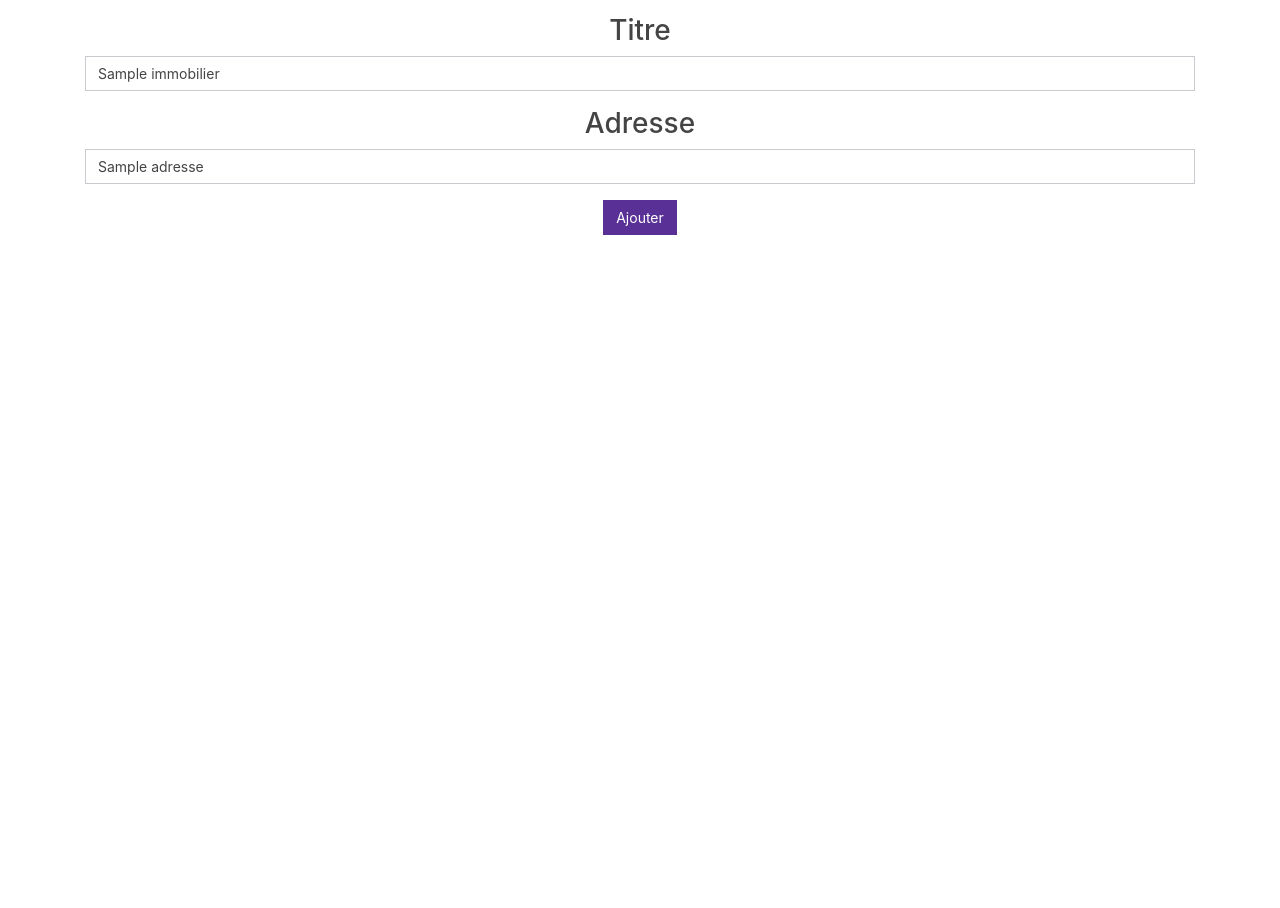
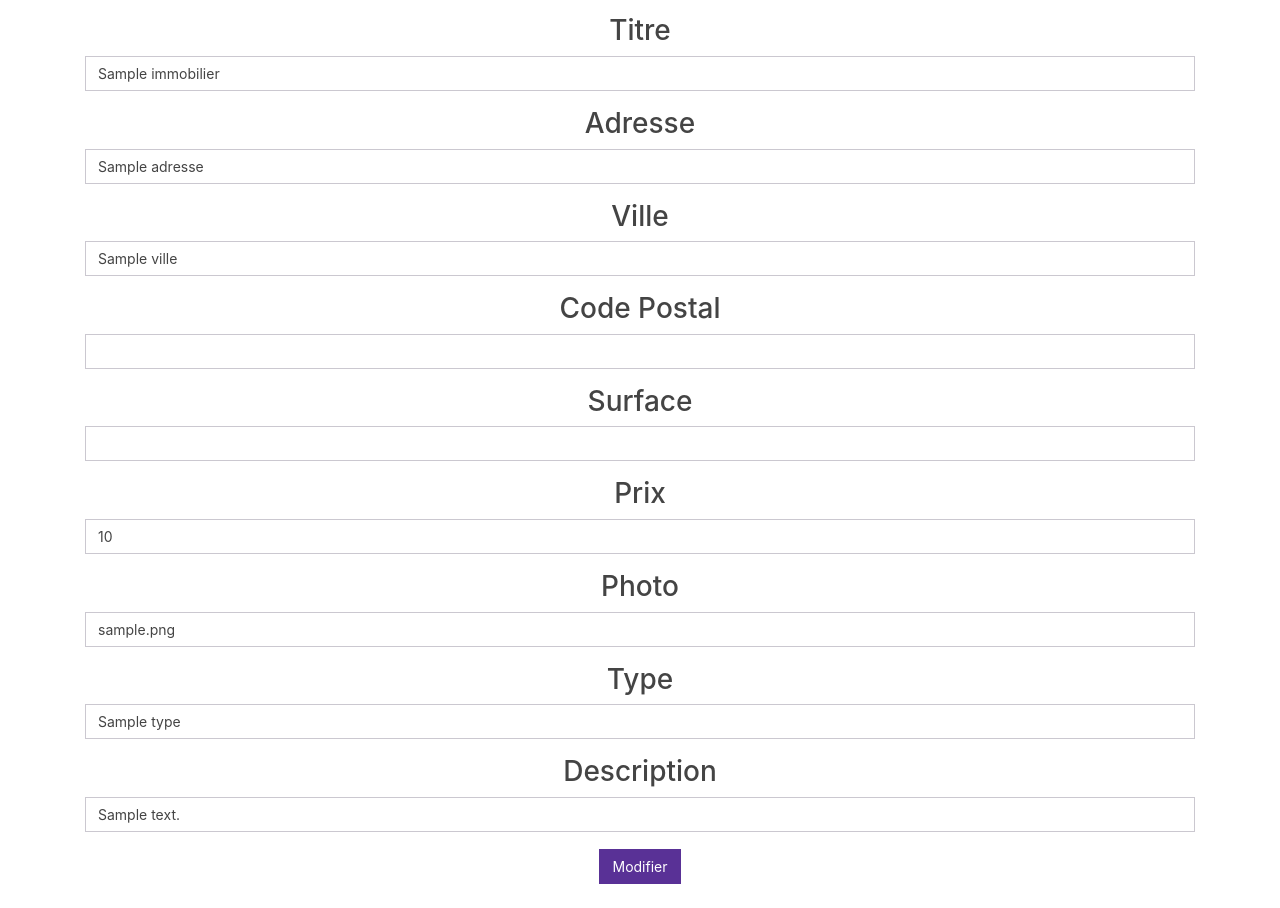
Before and after one commit to LucileRosellini/Eval_PHP_POO_MVC_LR, a PHP site: template view/edit.immobilier.view.php in a window 1280 px wide. Shown: the part 151-1059 px from the top of the page. Before the commit the page ends 386 px from the top, so only its background shows below. Run offline with PHP 8.4, Linux system fonts and the light colour scheme; the template is opened without the code that fills it: most values are stand-ins (such as "Sample title", 1, 10 or a date in 2020); some libraries are stand-ins or nearby versions.

Commit message:
Ajout formulaire modification

```diff
--- a/view/edit.immobilier.view.php
+++ b/view/edit.immobilier.view.php
@@ -9,8 +9,37 @@
     <label for="adresse">Adresse</label>
     <input type="text" class="form-control" value="<?= $immobilier->getAdresse()?>" name="adresse" id="adresse">
   </div>
-  <input type="hidden" name="id-immobilier" value="<?= $immobilier->getId()?>">
-  <button type="submit" class="btn btn-primary">Ajouter</button>
+  <div class="form-group">
+    <label for="ville">Ville</label>
+    <input type="text" class="form-control" value="<?= $immobilier->getVille()?>" name="ville" id="adresse">
+  </div>
+   <div class="form-group">
+    <label for="cp">Code Postal</label>
+    <input type="number" class="form-control" value="<?= $immobilier->getCp()?>" name="cp" id="cp">
+  </div>
+   <div class="form-group">
+    <label for="surface">Surface</label>
+    <input type="number" class="form-control" value="<?= $immobilier->getSurface()?>" name="surface" id="surface">
+  </div>
+   <div class="form-group">
+    <label for="prix">Prix</label>
+    <input type="number" class="form-control" value="<?= $immobilier->getPrix()?>" name="prix" id="prix">
+  </div>
+   <div class="form-group">
+    <label for="photo">Photo</label>
+    <input type="text" class="form-control" value="<?= $immobilier->getPhoto()?>" name="photo" id="photo">
+  </div>
+   <div class="form-group">
+    <label for="type">Type</label>
+    <input type="bool" class="form-control" value="<?= $immobilier->getType()?>" name="type" id="type">
+  </div>
+   <div class="form-group">
+    <label for="description">Description</label>
+    <input type="text" class="form-control" value="<?= $immobilier->getDescription()?>" name="description" id="description">
+  </div>
+
+  <input type="hidden" value="<?= $immobilier->getId()?>" name="id" id="id">
+  <button type="submit" class="btn btn-primary">Modifier</button>
 </form>
 
 <?php
--- a/view/new.immobilier.view.php
+++ b/view/new.immobilier.view.php
@@ -39,9 +39,6 @@
     <label for="description">Description</label>
     <input type="text" class="form-control" name="description" id="description">
   </div>
-
-
-
   <button type="submit" class="btn btn-primary">Ajouter</button>
 </form>
 
```
